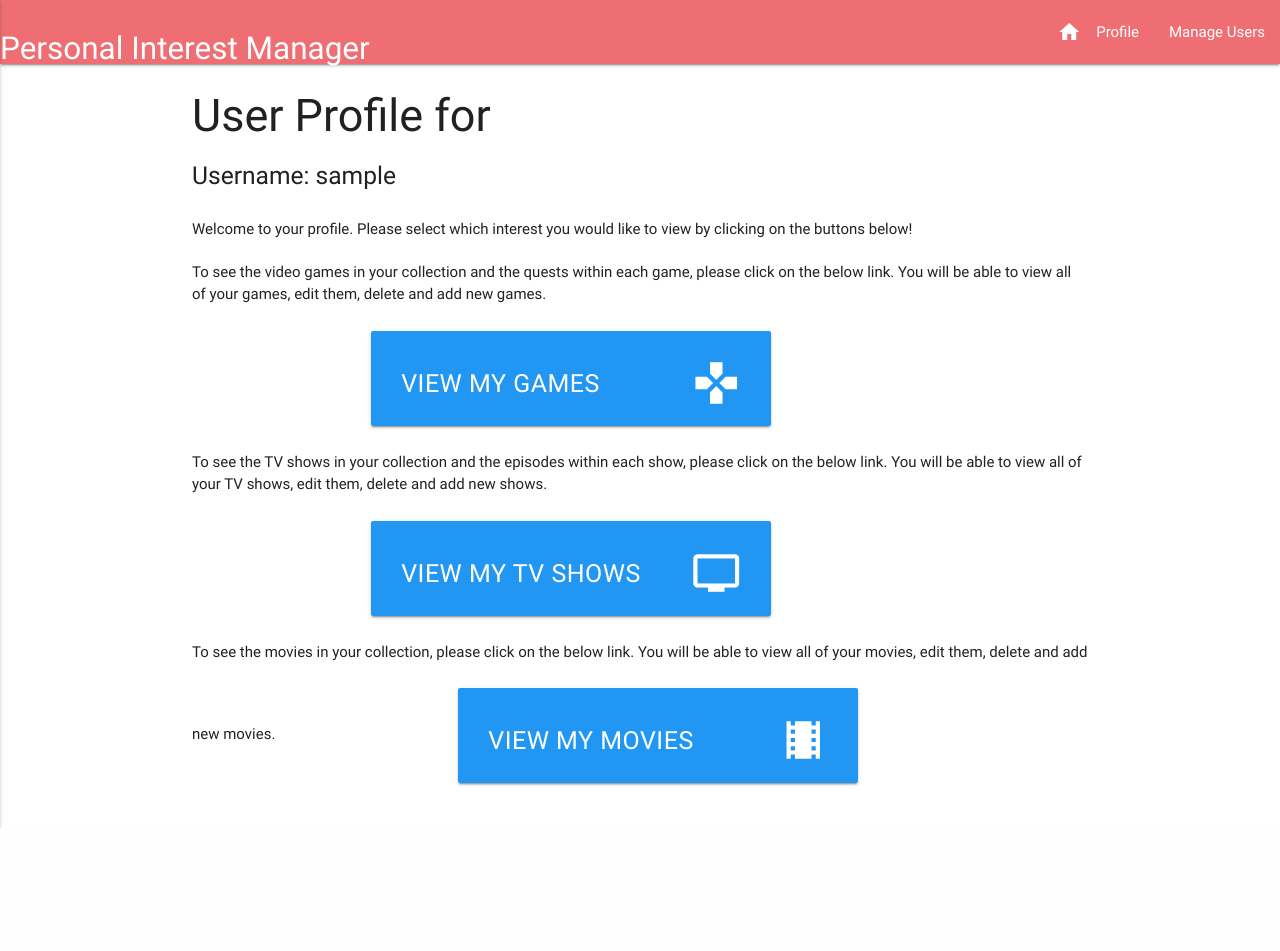
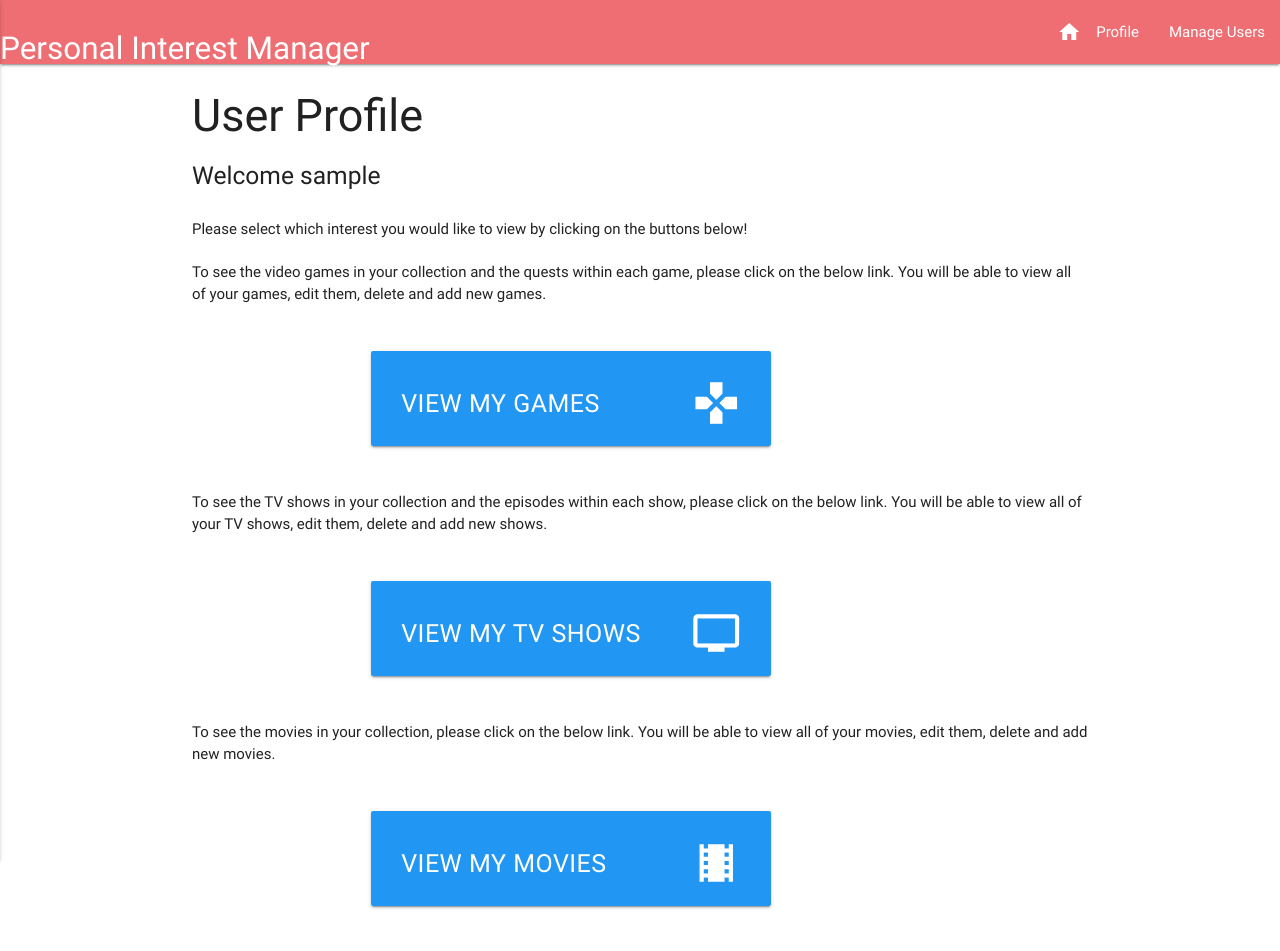
Before and after one commit to aidan-stritch/Personal-Interests-Manager, a Flask app: template templates/user_profile.html in a window 1280 px wide. Before the commit the page ends 828 px from the top, so only its background shows below. Run offline with Flask 2, Linux system fonts and the light colour scheme; the template is opened without the code that fills it, so the values that code supplies are empty; the visitor is signed in with stand-in values (Sample User, id 1); some libraries are stand-ins or nearby versions.

Commit message:
fixed layout on user_profile

```diff
--- a/templates/index.html
+++ b/templates/index.html
@@ -4,8 +4,6 @@
 {% block content%}
 
 <h2>Log in</h2>
-<h5>Please enter your login credentials</h5>
-
 <!-- A with that finds all the flash messages that are available -->
 {% with flash_messages = get_flashed_messages() %}
 	<!-- if there are messages then it loops through them and displays each in a <h4> tag -->
--- a/templates/user_profile.html
+++ b/templates/user_profile.html
@@ -5,16 +5,18 @@
 
 <div class="row">
     <div class="col s12 page-heading">
-        <h2>User Profile for </h2>
-        <h5>Username: {{ session["user"] }}</h5>
+        <h2>User Profile </h2>
+        <h5>Welcome {{ session["user"] }}</h5>
     </div>
 </div>
 
 <div class="row">
     <div class = "col s12">
-        Welcome to your profile. Please select which interest you would like to view by clicking on the buttons below!
+        Please select which interest you would like to view by clicking on the buttons below!
     </div>
 </div>
+
+
 <div class="row">
     <div class = "col s12">
         <span>
@@ -22,25 +24,40 @@
 
             You will be able to view all of your games, edit them, delete and add new games.
         </span>
+    </div>
+</div>
+<div class="row">
+    <div class = "col s12">
         <a href="{{url_for('view_games')}}" class="waves-effect waves-light btn btn-large blue"><i class="material-icons right">gamepad</i>View My Games</a>
     </div>
+</div>
+<div class="row">
     <div class = "col s12">
         <span>
-            To see the TV shows in your collection and the episodes within each show, please click on the below link.
+        To see the TV shows in your collection and the episodes within each show, please click on the below link.
 
-            You will be able to view all of your TV shows, edit them, delete and add new shows.
+        You will be able to view all of your TV shows, edit them, delete and add new shows.
         </span>
+    </div>
+</div>
+<div class="row">
+    <div class = "col s12">
         <a href="{{url_for('view_tv')}}" class="waves-effect waves-light btn btn-large blue"><i class="material-icons right">tv</i>View My TV Shows</a>
     </div>
+</div>
+<div class="row">
     <div class = "col s12">
         <span>
             To see the movies in your collection, please click on the below link.
 
             You will be able to view all of your movies, edit them, delete and add new movies.
         </span>
+    </div>
+</div>
+<div class="row">
+    <div class = "col s12">
         <a href="{{url_for('view_movies')}}" class="waves-effect waves-light btn btn-large blue"><i class="material-icons right">local_movies</i>View My Movies</a>
     </div>
 </div>
 
-
 {% endblock %}
```
Also changed, not shown: static/css/style.css (line endings or trailing spaces).
